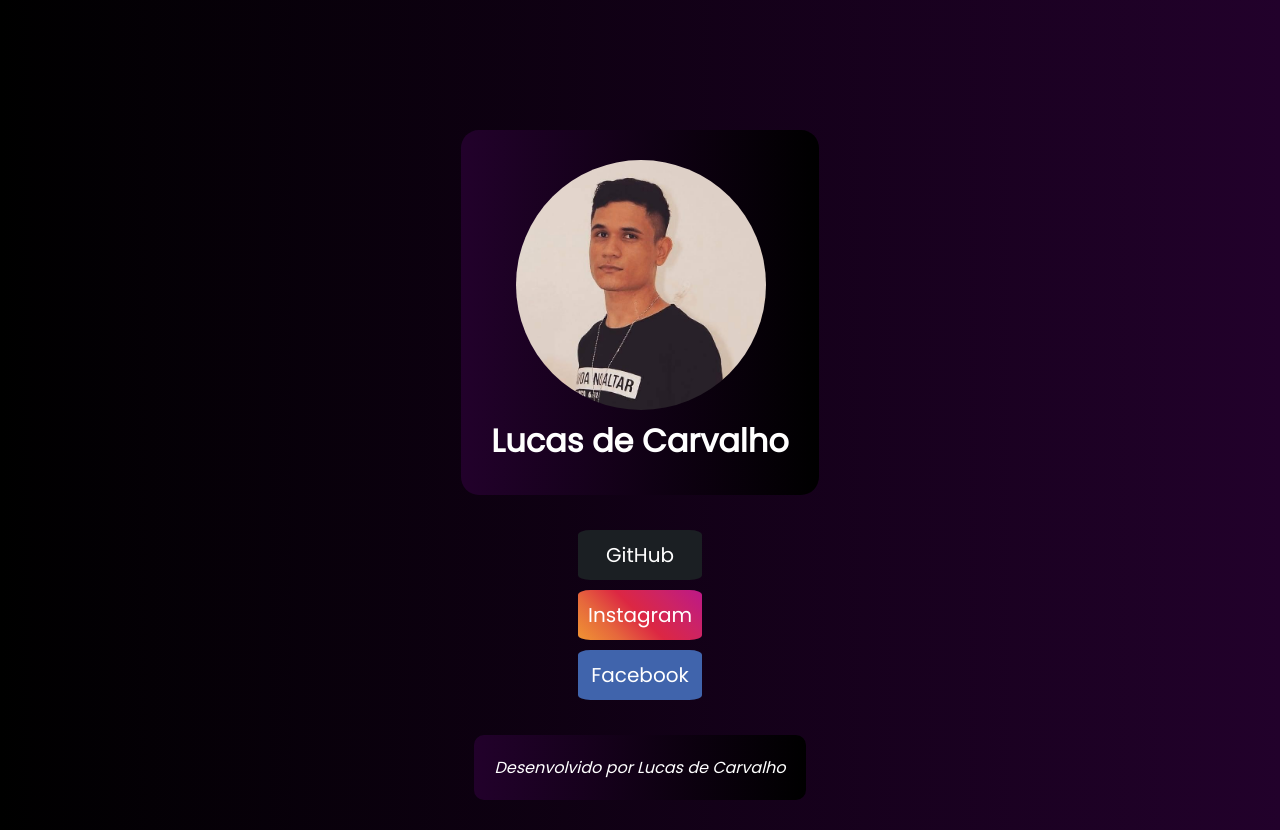
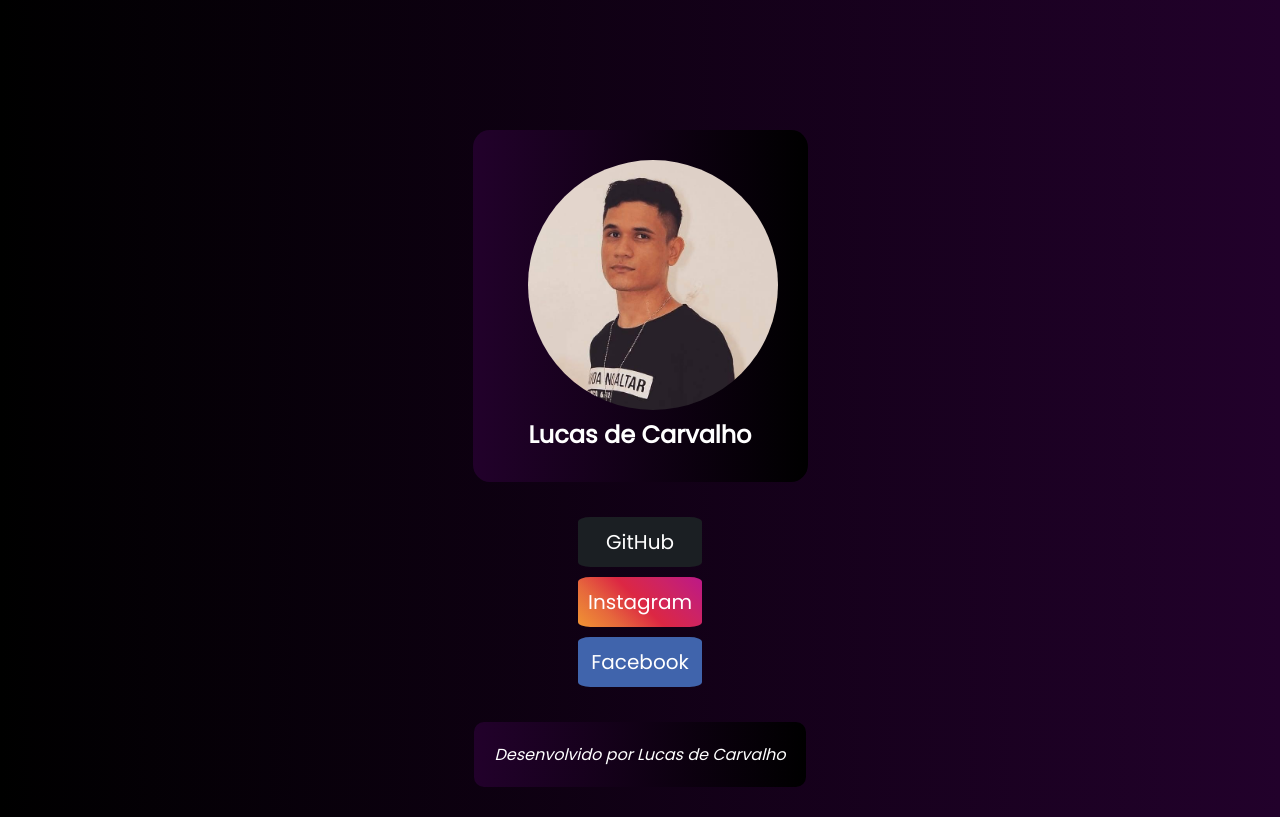
Before and after one commit to lucascarvalho-dev/meusLinks, a plain HTML site: page index.html in a window 1280 px wide. Drawn offline with Linux system fonts and the light colour scheme.

Commit message:
second commit

```diff
--- a/style.css
+++ b/style.css
@@ -34,6 +34,11 @@ body {
   height: 250px;
   width: 250px;
   border-radius: 50%;
+}
+
+#nome {
+  font-size: 1.5rem;
+  text-align: center;
 }
 
 #links {
```
Also changed, not shown: 1 other file.
